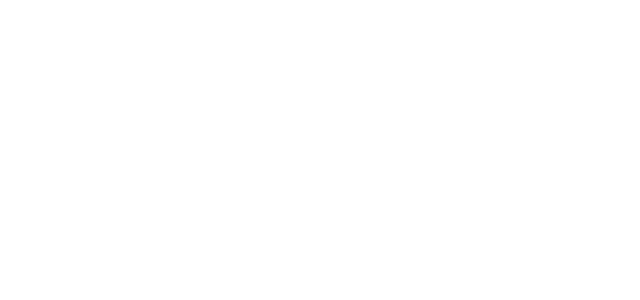
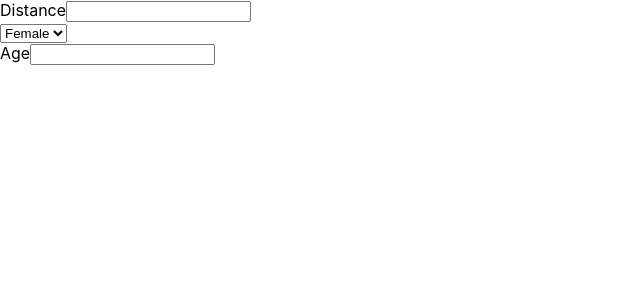
Before and after one commit to CA-ma/cooper_front_end, a React (Create React App) app: page / in a window 1280 px wide. Shown: the top 300 px of the page, without its empty margins (0-640 px from the left). Built offline with nearby package versions, Linux system fonts and the light colour scheme.

Commit message:
Adds age and distance inputs and gender select to App component, corrects typo in 01 feature test

```diff
--- a/src/App.js
+++ b/src/App.js
@@ -1,11 +1,26 @@
-import React from 'react';
+import React, { Component } from "react";
 
-function App() {
-  return (
-    <div className="App">
+class App extends Component {
+  render() {
+    return (
+      <div className="App">
+        <div>
+          <label>Distance</label>
+          <input id="distance" />
+        </div>
 
-    </div>
-  );
+        <select id="gender">
+          <option value="female">Female</option>
+          <option value="male">Male</option>
+        </select>
+
+        <div>
+          <label>Age</label>
+          <input id="age" />
+        </div>
+      </div>
+    );
+  }
 }
 
 export default App;
```
Also changed, not shown: 1 other file (tests, documents, lock files or other folders).
